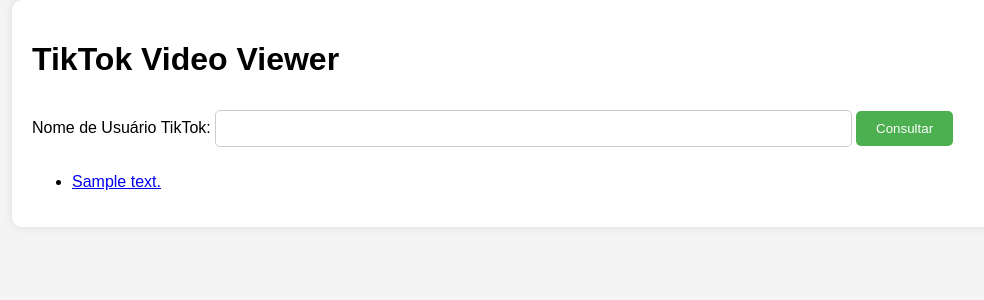
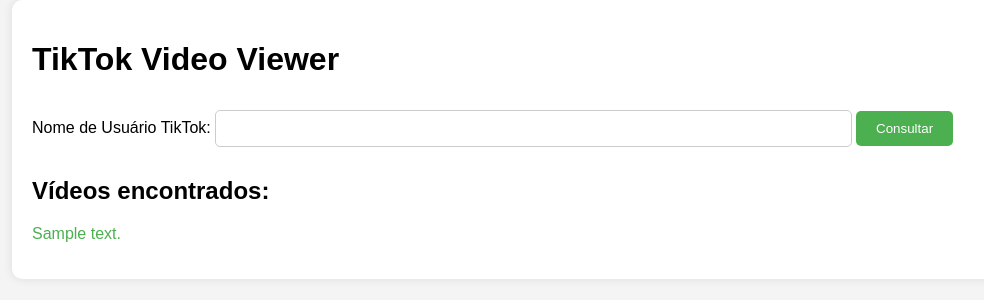
Before and after one commit to Aviator102/tiknome, a Flask app: template templates/index.html in a window 1280 px wide. Shown: the top 300 px of the page, without its empty margins (96-1080 px from the left). Run offline with Flask 3, Linux system fonts and the light colour scheme; the template is opened without the code that fills it: most values are stand-ins (such as "Sample title", 1, 10 or a date in 2020).

Commit message:
Update index.html

```diff
--- a/templates/index.html
+++ b/templates/index.html
@@ -37,6 +37,20 @@
             border: 1px solid #ccc;
             border-radius: 5px;
         }
+        ul {
+            list-style-type: none;
+            padding: 0;
+        }
+        li {
+            margin-bottom: 10px;
+        }
+        a {
+            text-decoration: none;
+            color: #4CAF50;
+        }
+        a:hover {
+            color: #45a049;
+        }
     </style>
 </head>
 <body>
@@ -53,10 +67,13 @@
         {% endif %}
 
         {% if videos %}
+            <h2>Vídeos encontrados:</h2>
             <ul>
                 {% for video in videos %}
                     <li>
-                        <a href="https://www.tiktok.com/@{{ video['author']['uniqueId'] }}/video/{{ video['id'] }}" target="_blank">{{ video['desc'] }}</a>
+                        <a href="https://www.tiktok.com/@{{ video['author']['uniqueId'] }}/video/{{ video['id'] }}" target="_blank">
+                            {{ video['desc'] }}
+                        </a>
                     </li>
                 {% endfor %}
             </ul>
```
